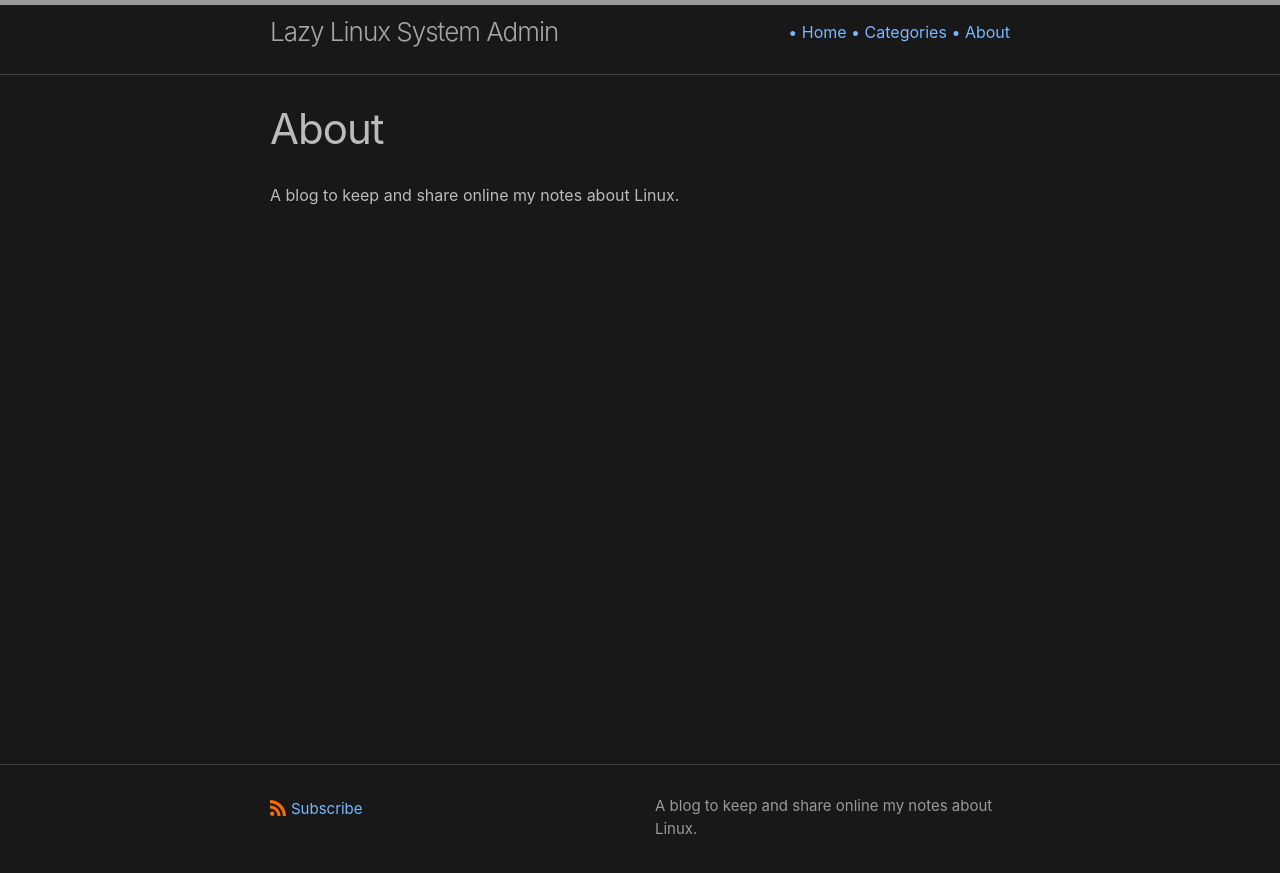
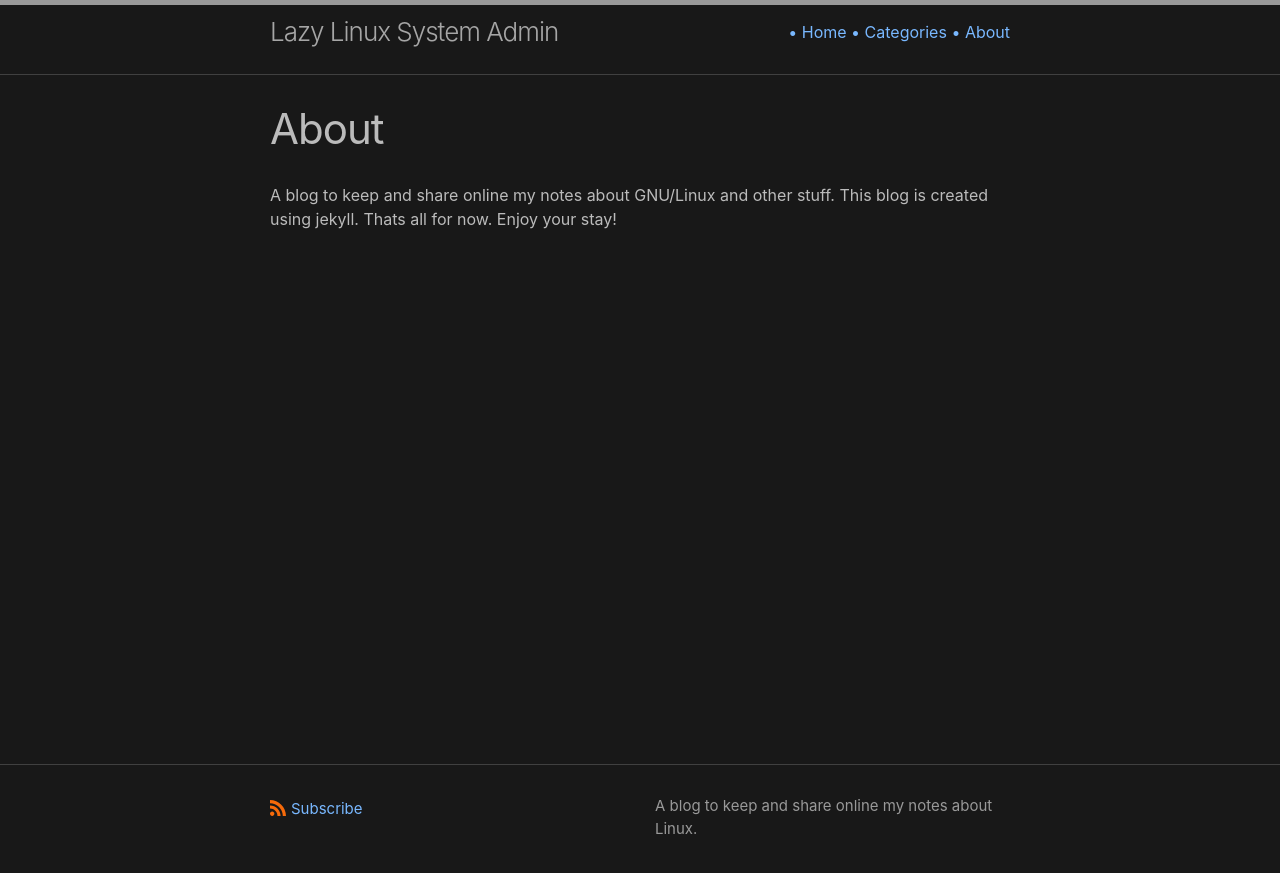
Before and after one commit to sianios/sianios.github.io, a Jekyll site: the page built from about.markdown, in a window 1280 px wide. Shown: the top 873 px of the page. Built offline with Jekyll 4.4.1, drawn with Linux system fonts in a browser that asks for light colours.

Commit message:
first blog post

```diff
--- a/about.markdown
+++ b/about.markdown
@@ -4,4 +4,6 @@ title: About
 permalink: /about/
 ---
 
-A blog to keep and share online my notes about Linux.
+A blog to keep and share online my notes about GNU/Linux and other
+stuff. This blog is created using jekyll. Thats all for now. Enjoy your
+stay!
```
Also changed, not shown: _posts/2021-01-03-first-post.markdown (added, +15 -0 lines), _posts/2021-01-03-roadmap.markdown (deleted, +0 -29 lines).
